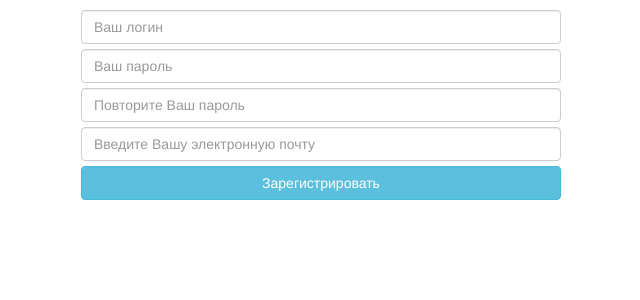
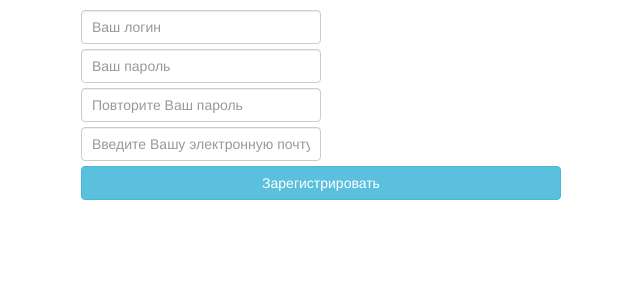
Before and after one commit to MaximSolomahin/anecdotes.ru, a PHP site: page /register.php in a window 1280 px wide. Shown: the top 300 px of the page, without its empty margins (319-959 px from the left). Run offline with PHP 8.4, Linux system fonts and the light colour scheme; data that the repository does not hold is empty.

Commit message:
Update styles.css

```diff
--- a/css/styles.css
+++ b/css/styles.css
@@ -29,3 +29,12 @@ textarea.form-control{
 	text-align: justify;
 
 }
+
+input.form-control{
+	width: 50%;
+	padding: 5px 10px;
+
+	resize: vertical;
+	text-align: justify;
+
+}
```
